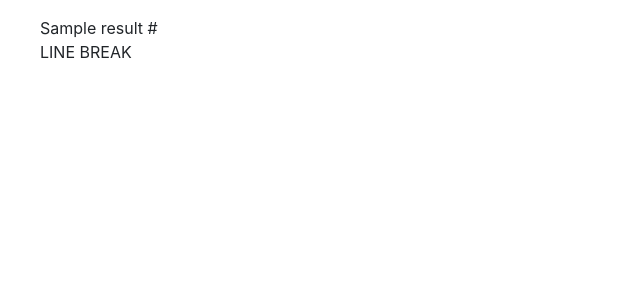
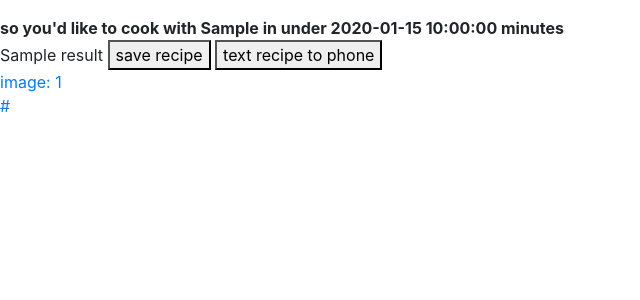
Before and after one commit to sshantel/eureka, a Flask app: template templates/search-results.html in a window 1280 px wide. Shown: the top 300 px of the page, without its empty margins (0-640 px from the left). Run offline with Flask 2, Linux system fonts and the light colour scheme; the template is opened without the code that fills it: most values are stand-ins (such as "Sample title", 1, 10 or a date in 2020); some libraries are stand-ins or nearby versions.

Commit message:
committing

```diff
--- a/server.py
+++ b/server.py
@@ -1,5 +1,4 @@
 """Server for recipe website."""
-
 from flask import (Flask, render_template, request, flash, session, redirect)
 
 from model import connect_to_db
@@ -8,6 +7,8 @@ from jinja2 import StrictUndefined
 
 import os
 import requests
+
+import crud
 
 from pprint import pformat
 
@@ -28,12 +29,13 @@ def get_ingredient_and_time():
     input_ingredient = request.args.get('ingredient')
     print(input_ingredient)
     input_time = request.args.get('time')
-    print(input_time)
+    int_input_time = int(input_time)
+    print(int_input_time)
 
     url = 'https://api.spoonacular.com/recipes/search'
 
     payload = {'query': input_ingredient,
-                'readyInMinutes': input_time,
+                'readyInMinutes': int_input_time,
                 'number': 10,
                 'apiKey': API_KEY}
 
@@ -43,29 +45,39 @@ def get_ingredient_and_time():
 
     recipe_results = data['results']
 
-    #for time in recipe_results
-    #dictionary
     for result in recipe_results:
+        ready_in_minutes = result['readyInMinutes']
+        print(ready_in_minutes)
         recipe_title = result['title']
         print(recipe_title)
+        image = result['image']
+        print(image)
         recipe_id = result['id']
         print(recipe_id)
-        ready_in_minutes = result['readyInMinutes']
-        print(ready_in_minutes)
+        print(type(ready_in_minutes))
+        print(type(int_input_time))
         print(f' Recipe: {recipe_title}. Total cooking time = {ready_in_minutes}')
+
+    # recipe = crud.get_recipe_by_id(recipe_id)
 
     return render_template('search-results.html',
                             pformat=pformat,
                             data=data,
                             recipe_title=recipe_title,
                             recipe_id=recipe_id,
-                            recipe_results=recipe_results)
+                            recipe_results=recipe_results,
+                            result=result,
+                            image=image,
+                            input_ingredient=input_ingredient,
+                            int_input_time=int_input_time)
 
 @app.route('/recipes/<recipe_id>')
 def recipe_id(recipe_id):
     """Show details on a particular recipe."""
-    recipe = crud.get_recipe_by_id(recipe_id)
+    pass
+    # return render_template('recipe_details.html')
 
-    return render_template('recipes_details.html', recipe=recipe)
+
+
 if __name__ == '__main__':
     app.run(host='0.0.0.0', debug=True)
--- a/templates/search-results.html
+++ b/templates/search-results.html
@@ -3,18 +3,26 @@
 {% block title %} YAY RECIPES!! {% endblock %}
 
 {% block content %}
-<ul>
+
 
   <pre>{{ pformat(data) }}</pre>
 
     <div class="row">
       <div class="col">
         <div id="results-as-json">
+<b> so you'd like to cook with {{ input_ingredient }} in under {{ int_input_time}} minutes </b>
 {% for result in recipe_results %}
+      <br>
       {{ result['title'] }}
-      {{ result['sourceUrl'] }}
+      <button> save recipe </button>
+      <button> text recipe to phone </button>
+      <br>
 
-    <br> LINE BREAK </br>
+    <a href="https://spoonacular.com/recipeImages/{{ result['id'] }}-636x393.jpg"> image: {{ result['id'] }} </a>
+    <br>
+<a href="{{ result.sourceUrl }}"> {{ result.sourceUrl }}</a>
+
+      <br>
 
 {% endfor %}
 
@@ -22,5 +30,4 @@
       </div>
     </div>
 
-</ul>
 {% endblock %}
```
Also changed, not shown: crud.py (+13 -40 lines).
